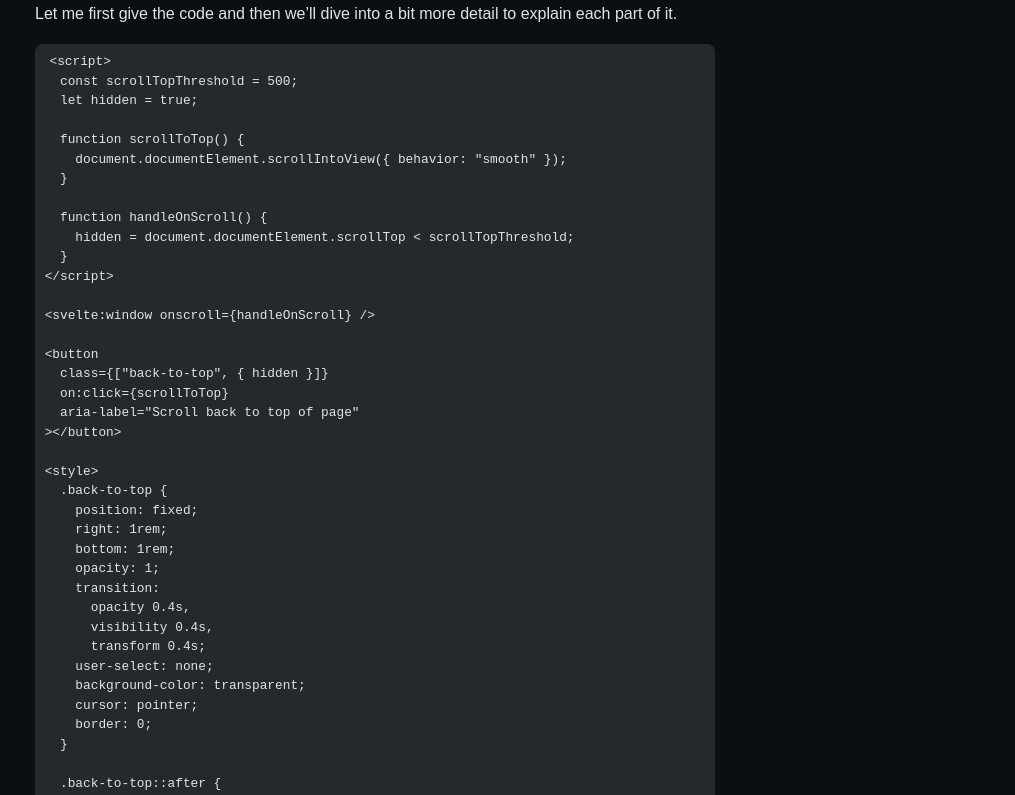
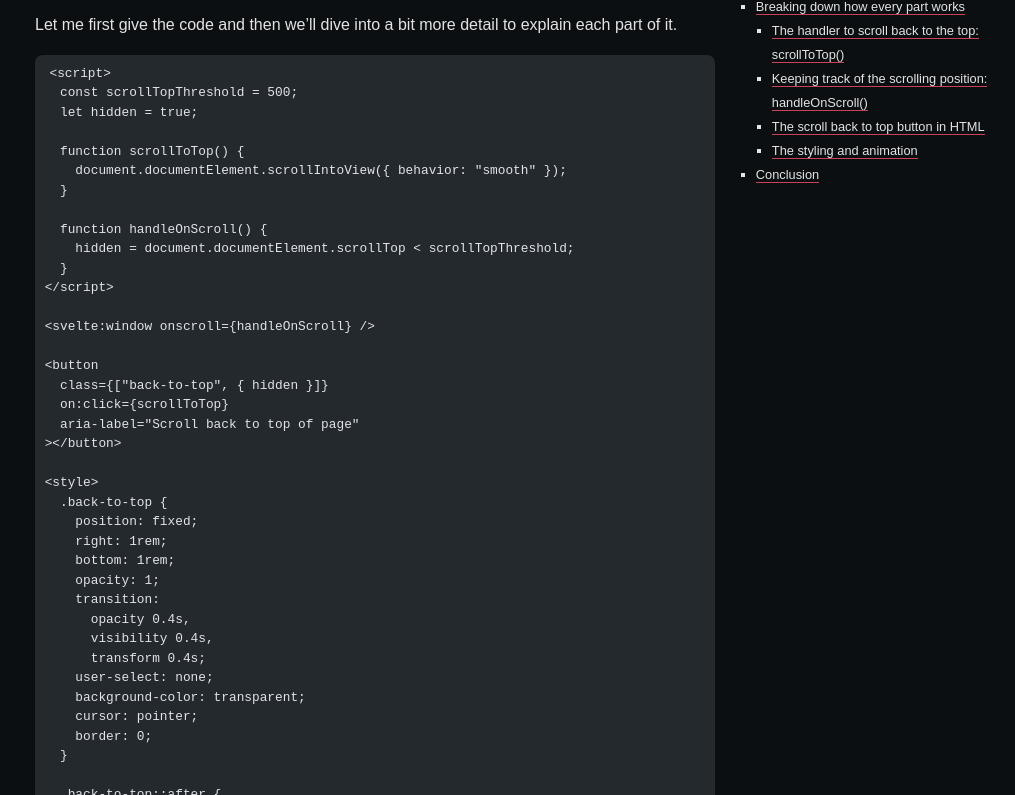
Before and after one commit to ElkeCodes/elkecodesblog, an Astro site: page /posts/back-to-top-svelte-component in a window 1280 px wide. Shown: the part 491-1286 px from the top of the page, without its empty margins (265-1280 px from the left). Built offline with nearby package versions, Linux system fonts and the light colour scheme; Astro itself is replaced by a stand-in of ours; code samples lack their colours.

Commit message:
Finished first version of ToC

```diff
--- a/src/components/Header.astro
+++ b/src/components/Header.astro
@@ -34,5 +34,5 @@
     <a href="/" class="sitename">&lt;ElkeCodes👩‍💻 /&gt;</a>
     <Navigation />
   </div>
-  <h1>{pageTitle}</h1>
+  <h1 id="title">{pageTitle}</h1>
 </header>
--- /dev/null
+++ b/src/components/TableOfContents.astro
@@ -0,0 +1,42 @@
+---
+import type { MarkdownHeading } from "astro";
+
+interface Props {
+  headings: MarkdownHeading[];
+}
+
+const { headings } = Astro.props;
+---
+
+<ul class="headings">
+  {
+    headings.map((heading) => (
+      <li class:list={["heading", `heading--${heading.depth}`]}>
+        <a href={`#${heading.slug}`}>{heading.text}</a>
+      </li>
+    ))
+  }
+</ul>
+
+<style>
+  .headings {
+    margin: 0;
+    padding-left: 1ch;
+    list-style: square;
+  }
+  .heading {
+    margin: 0;
+    font-size: var(--font-size-sm);
+    line-height: var(--line-height-sm);
+  }
+  .heading--1 {
+    list-style: none;
+    margin-left: 0rem;
+  }
+  .heading--2 {
+    margin-left: 1rem;
+  }
+  .heading--3 {
+    margin-left: 2rem;
+  }
+</style>
--- a/src/layouts/MarkdownPostLayout.astro
+++ b/src/layouts/MarkdownPostLayout.astro
@@ -3,8 +3,19 @@
 import Tags from "../components/Tags.astro";
 import BaseLayout from "./BaseLayout.astro";
 import BackToTop from "../components/BackToTop.svelte";
+import TableOfContents from "../components/TableOfContents.astro";
+import type { MarkdownHeading } from "astro";
 
-const { data, openGraph } = Astro.props;
+const { data, openGraph, headings } = Astro.props;
+
+const headingsWithPostTitle: MarkdownHeading[] = [
+  {
+    slug: "title",
+    depth: 1,
+    text: data.title,
+  },
+  ...headings,
+];
 ---
 
 <BaseLayout
@@ -23,7 +34,14 @@
       })
     }
   </p>
-  <slot />
+  <div class="article-with-aside">
+    <article>
+      <slot />
+    </article>
+    <aside>
+      <TableOfContents headings={headingsWithPostTitle} />
+    </aside>
+  </div>
   <BackToTop client:idle />
   <Tags tags={data.tags} />
   <Introduction />
@@ -33,4 +51,16 @@
   .publication-date {
     font-size: var(--font-size-xs);
   }
+  .article-with-aside {
+    display: grid;
+    grid-template-columns: calc(80ch - 2rem) calc((100vw - 80ch - 2rem) / 2);
+    gap: 1rem;
+  }
+  aside {
+    position: sticky;
+    top: 0;
+    height: min-content;
+    overflow: hidden;
+    padding-top: 2rem;
+  }
 </style>
--- a/src/pages/posts/[...slug].astro
+++ b/src/pages/posts/[...slug].astro
@@ -12,7 +12,7 @@
 }
 
 const { post } = Astro.props;
-const { Content } = await render(post);
+const { Content, headings } = await render(post);
 
 const baseUrl = import.meta.env.DEV
   ? "http://localhost:4321"
@@ -33,6 +33,7 @@
       image: ogImage,
     },
   }}
+  headings={headings}
 >
   <Content />
 </MarkdownPostLayout>
--- a/src/styles/global.css
+++ b/src/styles/global.css
@@ -19,6 +19,10 @@
   --font-size-sm: 0.8rem;
   --font-size-xs: 0.7rem;
 
+  --line-height-md: 1.75rem;
+  --line-height-sm: 1.5rem;
+  --line-height-xs: 1.25rem;
+
   --font-family-serif: "Newsreader", serif;
   --font-family-monospace: "Courier New", Courier, monospace;
 }
@@ -27,6 +31,7 @@
   background-color: var(--color-black);
   font-family: sans-serif;
   color: var(--color-white);
+  scroll-behavior: smooth;
 }
 
 body {
@@ -65,7 +70,7 @@
 
 p {
   font-size: var(--font-size-md);
-  line-height: 1.75rem;
+  line-height: var(--line-height-md);
 }
 
 p img {
@@ -76,7 +81,7 @@
 
 ul li,
 ol li {
-  line-height: 1.75rem;
+  line-height: var(--line-height-md);
 }
 
 a {
@@ -131,6 +136,7 @@
   border-bottom: none;
 }
 
-table td, table th {
+table td,
+table th {
   padding: 0.2rem 0.5rem;
 }
```
